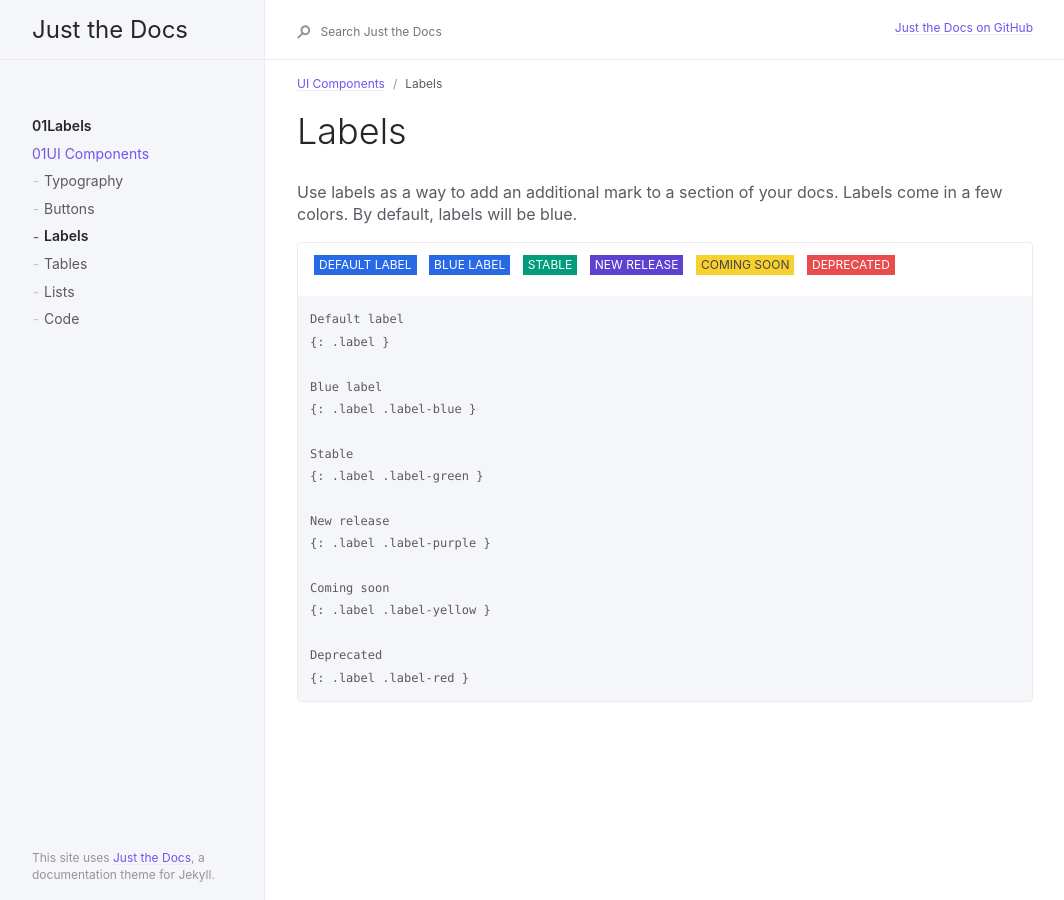
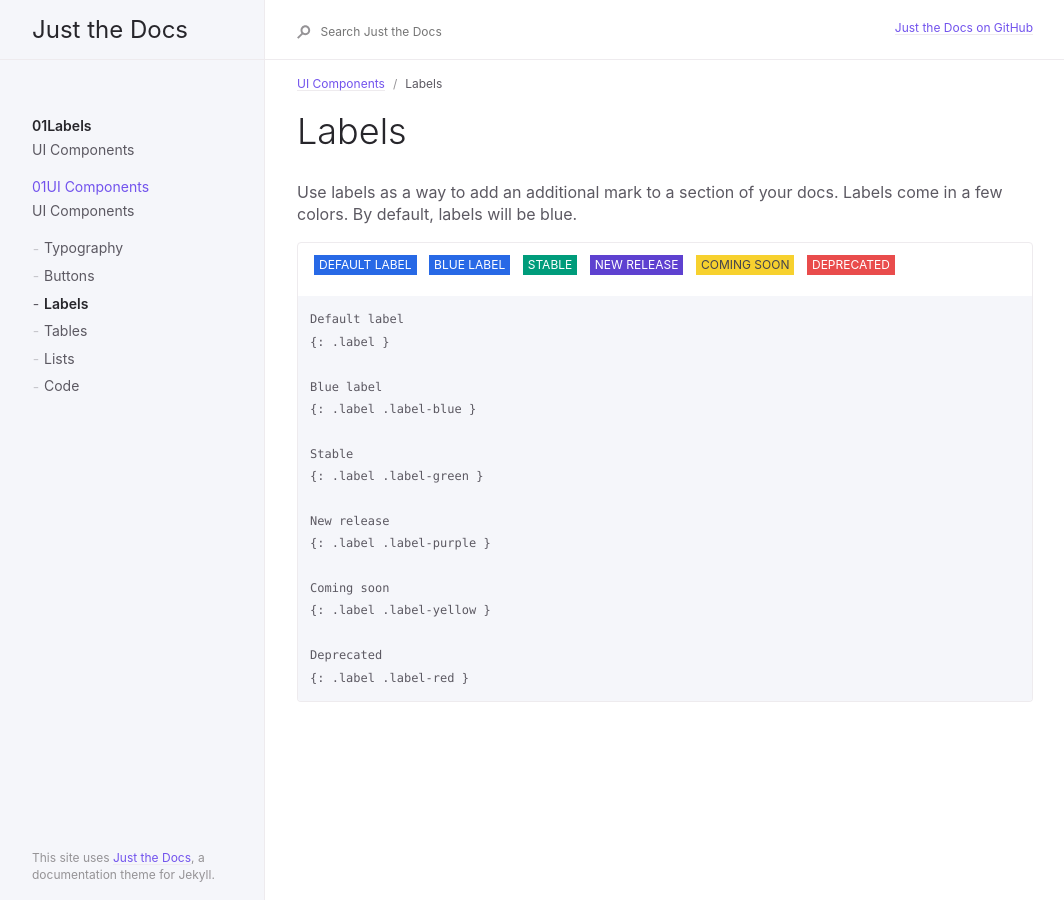
Before and after one commit to abeltranes/abeltranes.github.io, a Jekyll site: the page built from docs/ui-components/labels.md, in a window 1280 px wide. Shown: the whole page, without its empty margins (91-1155 px from the left). Built offline with Jekyll 4.4.1, drawn with Linux system fonts in a browser that asks for light colours.

Commit message:
Update nav.html

```diff
--- a/_includes/nav.html
+++ b/_includes/nav.html
@@ -9,6 +9,7 @@
               {% assign first_level_url = node.url | absolute_url %}
             {% endif %}
             <a href="{{ node.url | absolute_url }}" class="navigation-list-link{% if page.url == node.url %} active{% endif %}">01{{ node.title }}</a>
+            <p>{{page.parent}}</p>
             {% if node.has_children %}
               {% assign children_list = site.html_pages | sort:"nav_order" %}
               <ul class="navigation-list-child-list ">
```
